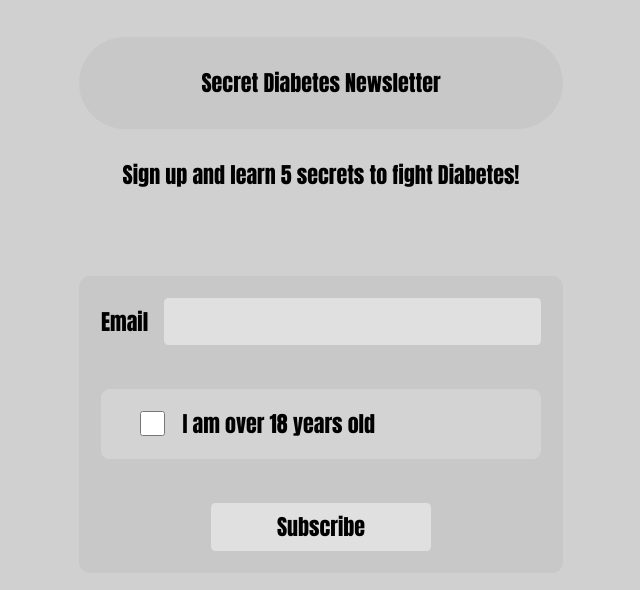
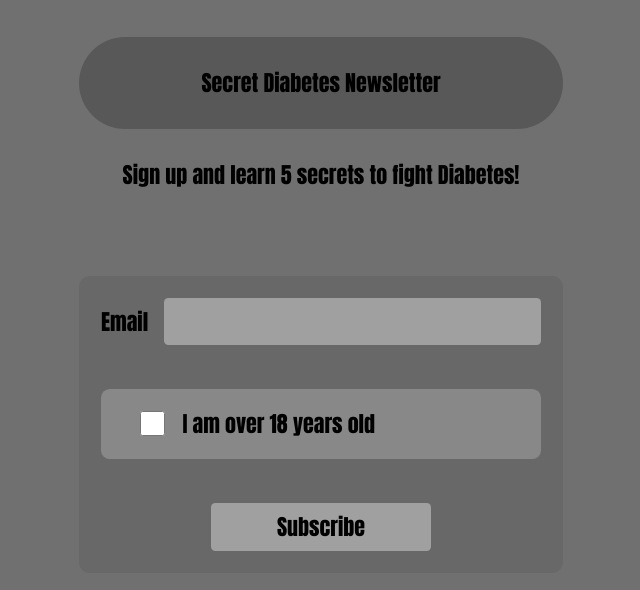
Before and after one commit to AdrianG-ITMD362-Team/lab3, a plain HTML site: page index.html in a window 1280 px wide. Shown: the whole page, without its empty margins (319-959 px from the left). Drawn offline with nearby package versions, Linux system fonts and the light colour scheme.

Commit message:
fixed errors and changed colors

```diff
--- a/css/screen.css
+++ b/css/screen.css
@@ -196,7 +196,7 @@ html {
   line-height: 1.182em; /* 26px / ~ 120% */
   padding: 1.182em; /* 26px / ~ 120% */
   text-rendering: optimizeLegibility;
-  background-color: #D0D0D0;
+  background-color: #707070;
   font-family: 'Anton', Impact, sans-serif;
 }
 
@@ -221,7 +221,7 @@ form {
 #input-age-verification {
   padding: 1em;
   margin: 1em 1em 1em 1em;
-  background-color: #D3D3D3;
+  background-color: #888888;
   border-radius: 0.4em;
 }
 
@@ -236,8 +236,7 @@ input {
   border-radius: 0.2em;
   width: 100%;
   padding: 0.5em 0 0.5em 0.5em;
-  background-color: #E0E0E0;
-
+  background-color: #A0A0A0;
 }
 
 #input-submit {
@@ -254,7 +253,7 @@ h1, p {
 }
 
 h1 {
-  background-color:	#C8C8C8;
+  background-color:	#585858;
   border-radius: 5em;
   padding: 1.5em;
   margin: 0.5em 0 0.5em 0;
@@ -266,10 +265,11 @@ p {
 }
 
 ol {
-  background-color:	#C8C8C8;
+  background-color:	#686868;
   border-radius: 0.5em;
 }
 
+/* ===== STATE STYLES ======= */
 
 @media only screen and (min-width : 480px) {
   form {
@@ -291,6 +291,3 @@ ol {
     padding-right: 0.5em;
   }
 }
-
-
-/* ===== STATE STYLES ======= */
--- a/index.html
+++ b/index.html
@@ -2,8 +2,8 @@
 <html lang="en" class="nojs">
 <head>
   <title>HTML Form Elements</title>
-  <meta charset="utf-8" />
-  <meta name="viewport" />
+  <meta charset="utf-8"/>
+  <meta name="viewport" content="width=device-width,initial-scale=1.0,shrink-to-fit=no"/>
   <link rel="stylesheet" media="screen" href="css/screen.css" />
   <link rel="preconnect" href="https://fonts.googleapis.com">
   <link rel="preconnect" href="https://fonts.gstatic.com" crossorigin>
```
